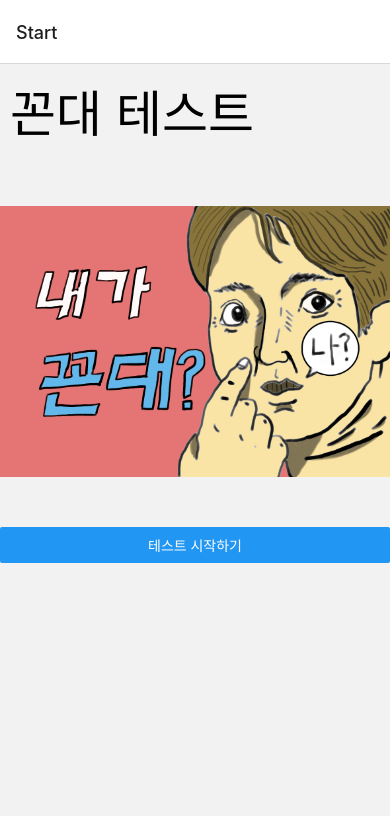
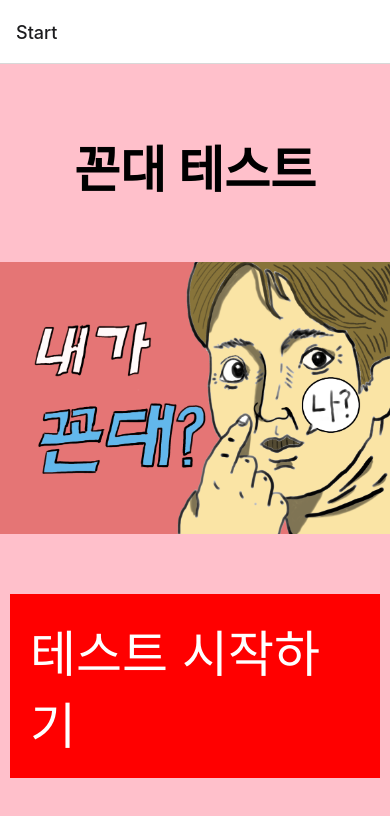
Before and after one commit to SeoyoungOhMe/MobileApp-FinalProject, a React Native app: screen / in a window 390 px wide. Shown: the top 816 px of the page. Built offline with nearby package versions, Linux system fonts and the light colour scheme.

Commit message:
첫화면 스타일 변경

```diff
--- a/App.js
+++ b/App.js
@@ -1,6 +1,6 @@
 import React, { useState } from 'react';
 import { StatusBar } from 'expo-status-bar';
-import { StyleSheet, Text, View, Button, Image, Dimensions } from 'react-native';
+import { StyleSheet, Text, View, Button, Image, Dimensions, TouchableHighlight, TouchableOpacity } from 'react-native';
 import { NavigationContainer } from '@react-navigation/native';
 import { createStackNavigator } from '@react-navigation/stack';
 
@@ -12,14 +12,23 @@ const imageHeight = width / aspectRatio;
 
 function StartScreen({ navigation }) {
   return (
-    <View>
+    <View style={{flex:1, alignItems: 'center', justifyContent: 'center', backgroundColor:'pink', }}>
       <Text style={styles.title_st}>꼰대 테스트</Text>
+
       <View style={{height:50}}></View>
+
       <Image style={{width: width, height: imageHeight}}
         source={require('./assets/startpage-img.png')} />
+
       <View style={{height:50}}></View>
-      <Button title="테스트 시작하기"
-        onPress={ function(){ navigation.navigate('Test1') } } />
+
+      <TouchableOpacity style={styles.button_st}
+        onPress={function(){ navigation.navigate('Test1') } } >
+        <Text style={{ fontSize: 50, color: 'white', padding: 10 }}>
+          테스트 시작하기
+        </Text>
+      </TouchableOpacity>
+
     </View>
   );
 }
@@ -283,7 +292,8 @@ const styles = StyleSheet.create({
   },
   title_st: {
     fontSize:50,
-    margin:10
+    margin:10,
+    fontWeight: 'bold',
   },
   text_st: {
     fontSize:30,
@@ -292,5 +302,14 @@ const styles = StyleSheet.create({
   title2_st: {
     fontSize: 40,
     margin: 10,
+  },
+  button_st: {
+    margin:10,
+    fontSize:50,
+    padding:10,
+    backgroundColor: 'red',
+    alignItems: 'center',
+    justifyContent: 'center',
   }
+
 });
```
